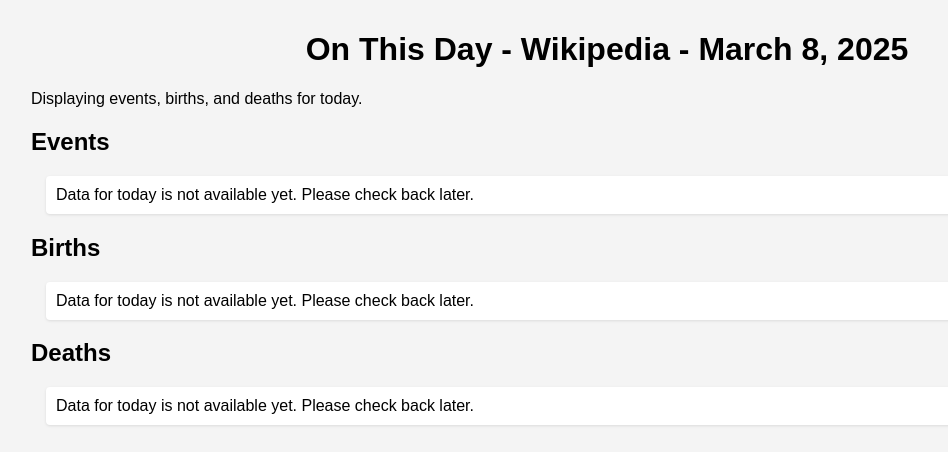
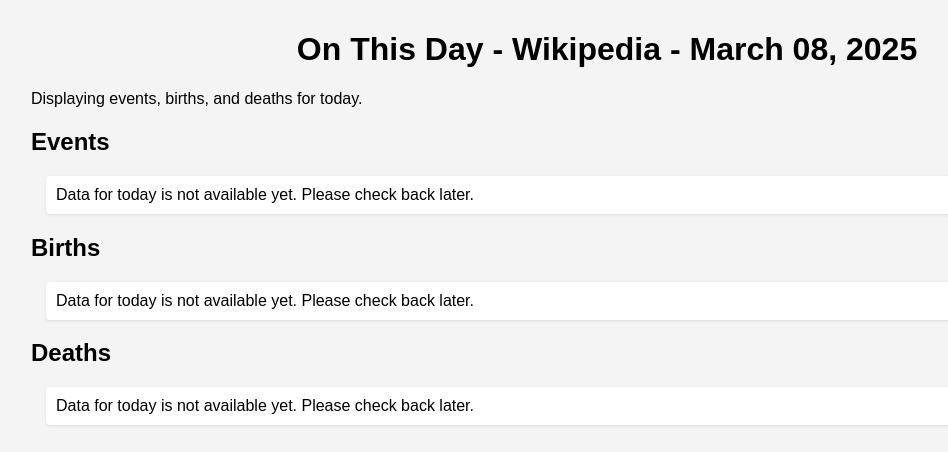
Before and after one commit to haingo-raz/Serverless-Web-Scrapper, a plain HTML site: page app/index.html in a window 1280 px wide. Shown: the whole page, without its empty margins (33-981 px from the left). Drawn offline with Linux system fonts and the light colour scheme; no server answers.

Commit message:
Change dates to two digits

```diff
--- a/app/index.html
+++ b/app/index.html
@@ -65,7 +65,7 @@
 
         // Formayt the date
         function formatDate(date) {
-            const options = { year: 'numeric', month: 'long', day: 'numeric' };
+            const options = { year: 'numeric', month: 'long', day: '2-digit' };
             return date.toLocaleDateString('en-US', options); // "February 28, 2025"
         }
 
```
